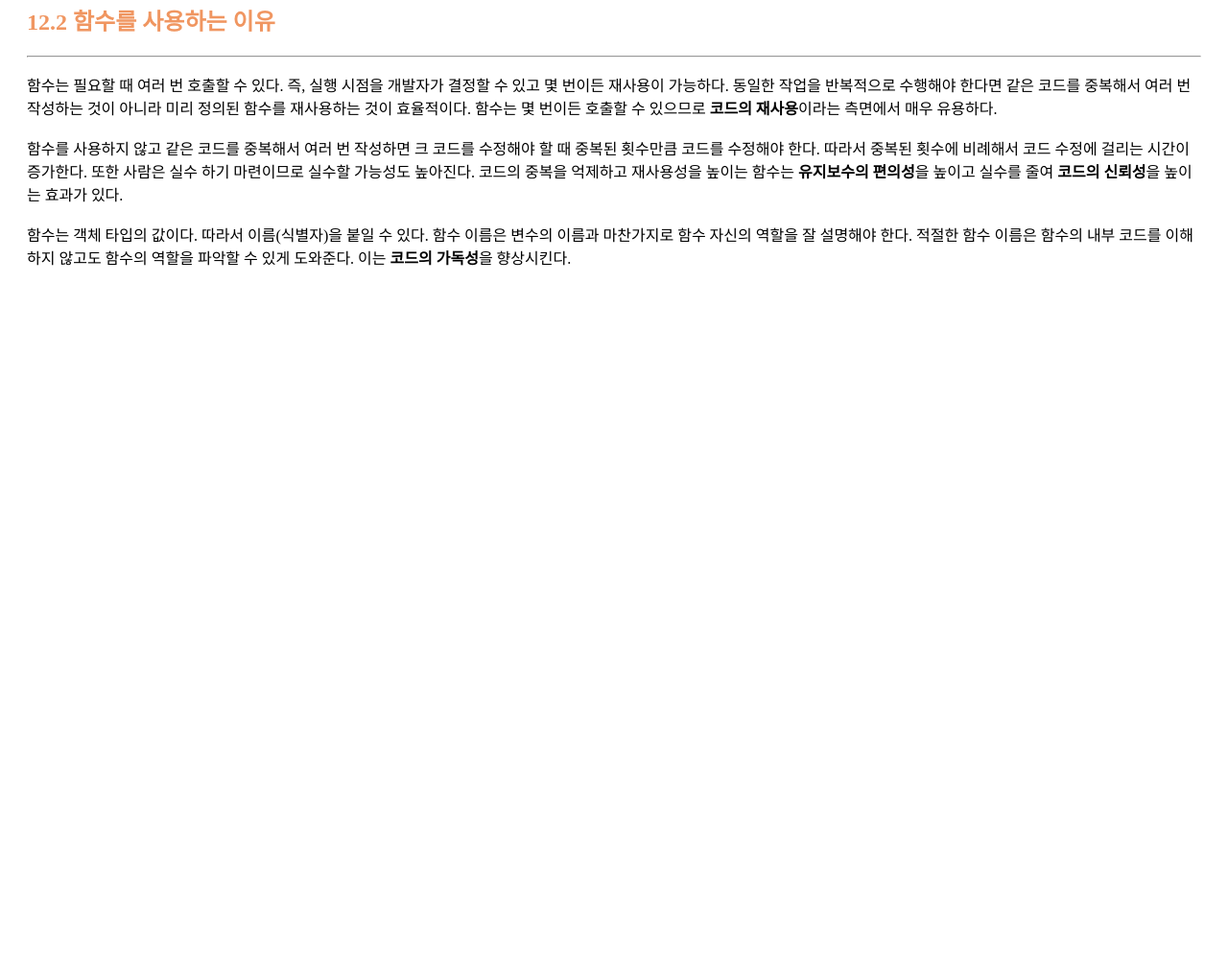
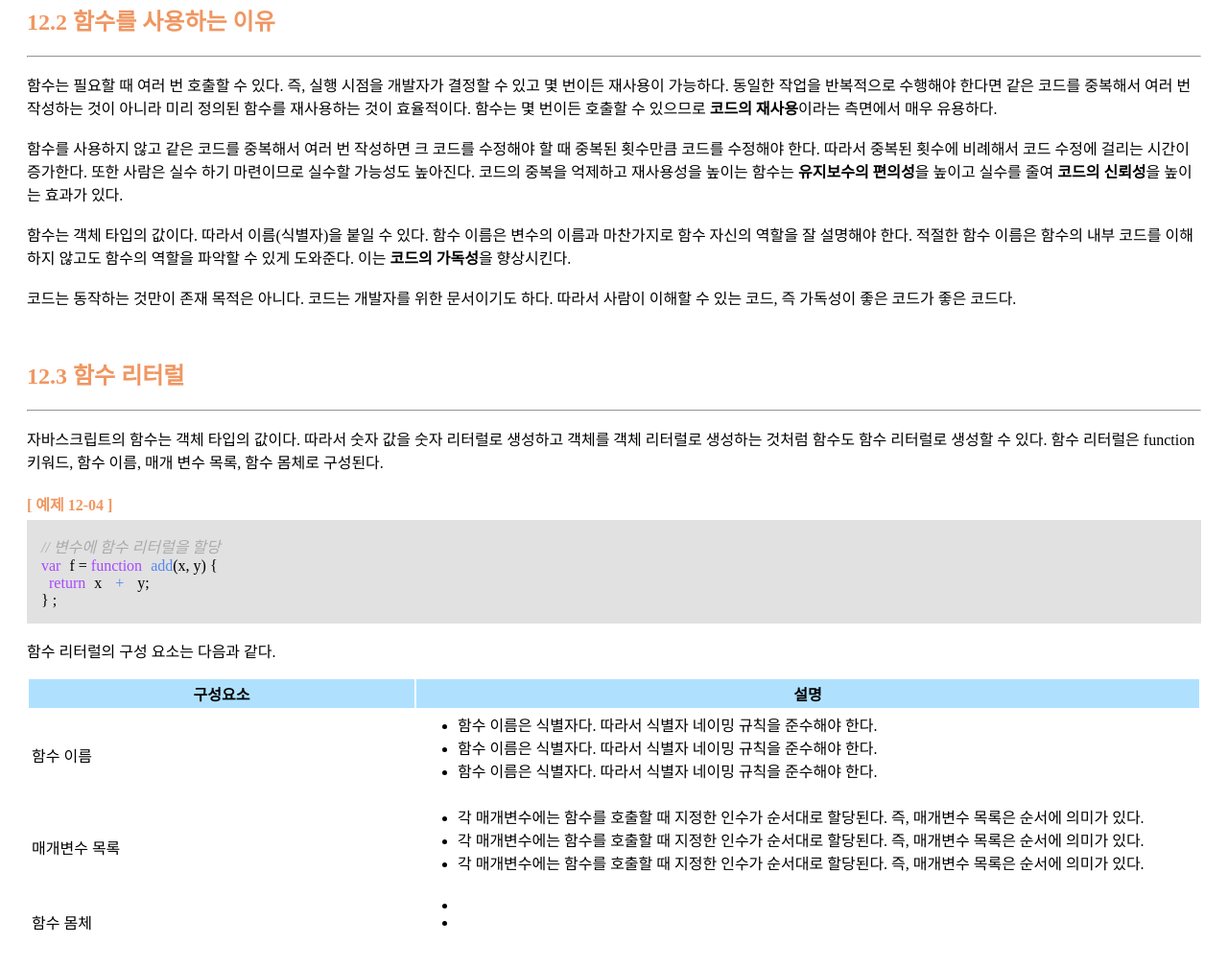
Before and after one commit to qotjdwlr1029/deepDive, a plain HTML site: page chap12/chapter12.html in a window 1280 px wide. Shown: the part 1278-2286 px from the top of the page at 96% size. Before the commit the page ends 1586 px from the top, so only its background shows below. Drawn offline with Linux system fonts and the light colour scheme.

Commit message:
테이블 작성중

```diff
--- a/chap12/chapter12.html
+++ b/chap12/chapter12.html
@@ -4,6 +4,7 @@
             12장
         </title>
         <link rel="stylesheet" href="../common/style.css">
+        <script src="../chap12/chapter12.js"></script>
     </head>
     <body>
         <h1 class="example">12장 함수</h1>
@@ -69,7 +70,43 @@
             걸리는 시간이 증가한다. 또한 사람은 실수 하기 마련이므로 실수할 가능성도 높아진다. 코드의 중복을 억제하고 재사용성을 높이는 함수는 <b>유지보수의 편의성</b>을 높이고
             실수를 줄여 <b>코드의 신뢰성</b>을 높이는 효과가 있다. <br/><br/>
             함수는 객체 타입의 값이다. 따라서 이름(식별자)을 붙일 수 있다. 함수 이름은 변수의 이름과 마찬가지로 함수 자신의 역할을 잘 설명해야 한다. 적절한
-            함수 이름은 함수의 내부 코드를 이해하지 않고도 함수의 역할을 파악할 수 있게 도와준다. 이는 <b>코드의 가독성</b>을 향상시킨다.
+            함수 이름은 함수의 내부 코드를 이해하지 않고도 함수의 역할을 파악할 수 있게 도와준다. 이는 <b>코드의 가독성</b>을 향상시킨다. <br/><br/>
+            코드는 동작하는 것만이 존재 목적은 아니다. 코드는 개발자를 위한 문서이기도 하다. 따라서 사람이 이해할 수 있는 코드, 즉 가독성이 좋은 코드가 좋은 코드다.
         </p>
+        <h2 class="example">12.3 함수 리터럴</h2>
+        <hr>
+        <p>
+            자바스크립트의 함수는 객체 타입의 값이다. 따라서 숫자 값을 숫자 리터럴로 생성하고 객체를 객체 리터럴로 생성하는 것처럼 함수도 함수 리터럴로
+            생성할 수 있다. 함수 리터럴은 function 키워드, 함수 이름, 매개 변수 목록, 함수 몸체로 구성된다.
+        </p>
+        <h4 class="example">[ 예제 12-04 ]</h4>
+        <div class="exArea">
+            <i class="comment">// 변수에 함수 리터럴을 할당</i><br/>
+            <span class="identifier">var</span> f = <span class="identifier">function</span> <span class="function">add</span>(x, y) {<br/>
+                &nbsp;&nbsp;<span class="identifier">return</span> x <span class="operator">+</span> y;<br/>
+            } ;
+        </div>
+        <p>
+            함수 리터럴의 구성 요소는 다음과 같다.
+        </p>
+        <table id="functionLiteralInfo">
+            <colgroup>
+                <col style="width:15%;"/>
+                <col style="width:85%;"/>
+            </colgroup>
+            <thead>
+                <tr>
+                    <th>
+                        구성요소
+                    </th>
+                    <th>
+                        설명
+                    </th>
+                </tr>
+            </thead>
+            <tbody>
+
+            </tbody>
+        </table>
     </body>
 </html>
--- /dev/null
+++ b/chap12/chapter12.js
@@ -0,0 +1,61 @@
+var functionInfo = [
+    {
+        subject : '함수 이름',
+        content : [
+            '함수 이름은 식별자다. 따라서 식별자 네이밍 규칙을 준수해야 한다.',
+            '함수 이름은 함수 몸체 내에서만 참조할 수 있는 식별자다.',
+            '함수 이름은 생략할 수 있다. 이름이 있는 함수를 기명 함수, 이름이 없는 함수를 무명/익명 함수라 한다.'
+        ]
+    },
+    {
+        subject : '매개변수 목록',
+        content : [
+           '0개 이상의 매개변수를 소괄호로 감싸고 쉼표로 구분한다.',
+           '각 매개변수에는 함수를 호출할 때 지정한 인수가 순서대로 할당된다. 즉, 매개변수 목록은 순서에 의미가 있다.',
+           '매개변수는 함수 몸체 내에서 변수와 동일하게 취급된다. 따라서 매개변수도 변수와 마찬가지로 식별자 네이밍 규칙을 준수해야 한다.'
+        ]
+    },
+    {
+        subject : '함수 몸체',
+        content : [
+            '함수가 호출되었을 때 일괄적으로 실행될 문들을 하나의 실행 단위로 정의한 코드 블록이다.',
+            '함수 몸체는 참수 호출에 의해 실행된다.'
+        ]
+    }
+]
+
+window.onload = function(){
+
+    var table = document.getElementById('functionLiteralInfo');
+    var tbody = table.children[2];
+
+    for(var i = 0; i< functionInfo.length ;i++){
+
+        var tr = document.createElement('tr');
+        var subject = document.createElement('td');
+        var contentDiv = document.createElement('td');
+        var list = document.createElement('ul');
+
+        var contents = functionInfo[i].content;
+
+        for( var j = 0; j < contents.length ;j++ ){
+            var li = document.createElement('li');
+            list.appendChild(li);
+            li.textContent = contents[i];
+        }
+
+        subject.textContent = functionInfo[i].subject;
+
+        contentDiv.appendChild(list);
+        tr.appendChild(subject);
+        tr.appendChild(contentDiv);
+
+        tbody.appendChild(tr);
+    }
+
+
+    console.log(tbody);
+
+    console.log(tbody.textContent);
+
+}
```
